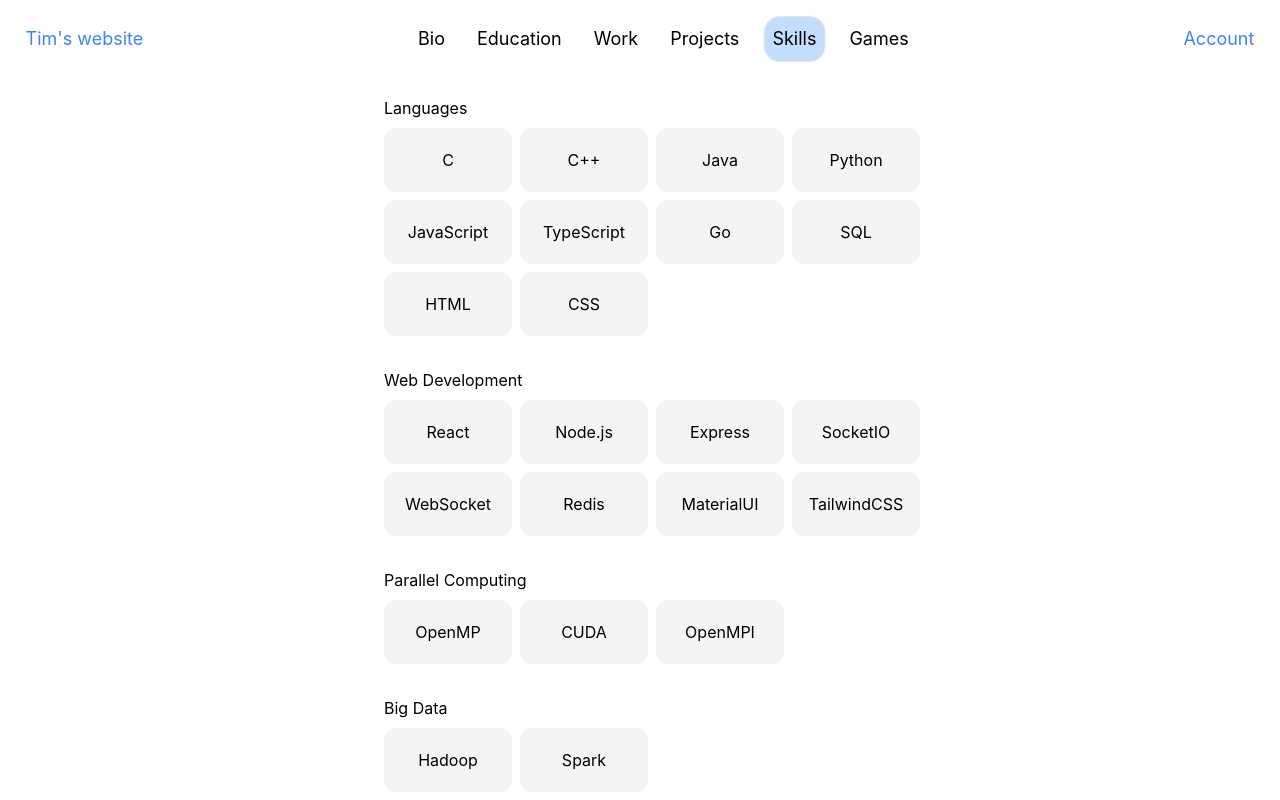
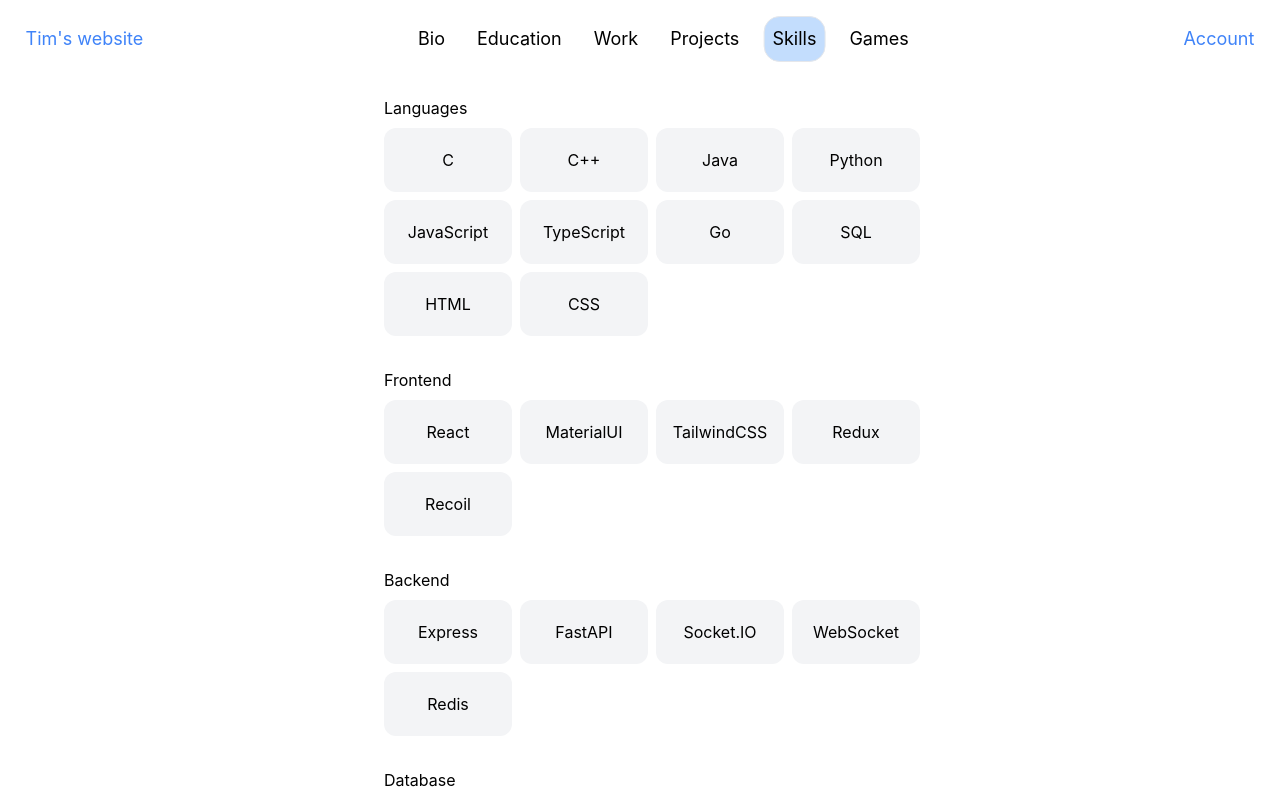
Before and after one commit to obrona/Personal-Website, a React (Vite) app: page / in a window 1280 px wide. Both pictures are taken after a click on the element "Skills". Shown: the top 800 px of the page. Built offline with nearby package versions, Linux system fonts and the light colour scheme; no server answers.

Commit message:
edit skills page

```diff
--- a/src/Main/Skills.tsx
+++ b/src/Main/Skills.tsx
@@ -28,15 +28,25 @@
 
 export function Skills() {
   return (
-    <div className='w-full flex flex-col gap-8 items-center pt-24'>
+    <div className='w-full flex flex-col gap-8 items-center pt-24 mb-4'>
       <SkillsGrid
         title='Languages'
         skills={['C', 'C++', 'Java', 'Python', 'JavaScript', 'TypeScript', 'Go', 'SQL', 'HTML', 'CSS']}
       />
 
       <SkillsGrid
-        title='Web Development'
-        skills={['React', 'Node.js', 'Express', 'SocketIO', 'WebSocket', 'Redis', 'MaterialUI', 'TailwindCSS']}
+        title='Frontend'
+        skills={['React', 'MaterialUI', 'TailwindCSS', 'Redux', 'Recoil']}
+      />
+
+      <SkillsGrid
+        title='Backend'
+        skills={['Express', 'FastAPI', 'Socket.IO', 'WebSocket', 'Redis']}
+      />
+
+      <SkillsGrid
+        title='Database'
+        skills={['PostgreSQL', 'SQLite', 'MongoDB']}
       />
 
       <SkillsGrid
@@ -46,7 +56,7 @@
 
       <SkillsGrid
         title='Big Data'
-        skills={['Hadoop', 'Spark']}
+        skills={['Hadoop', 'Spark', 'NumPy']}
       />
 
       <SkillsGrid
```
